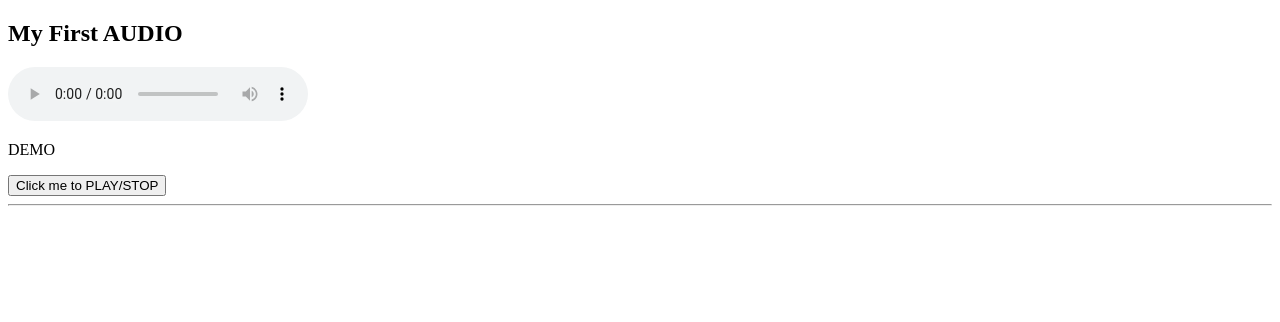
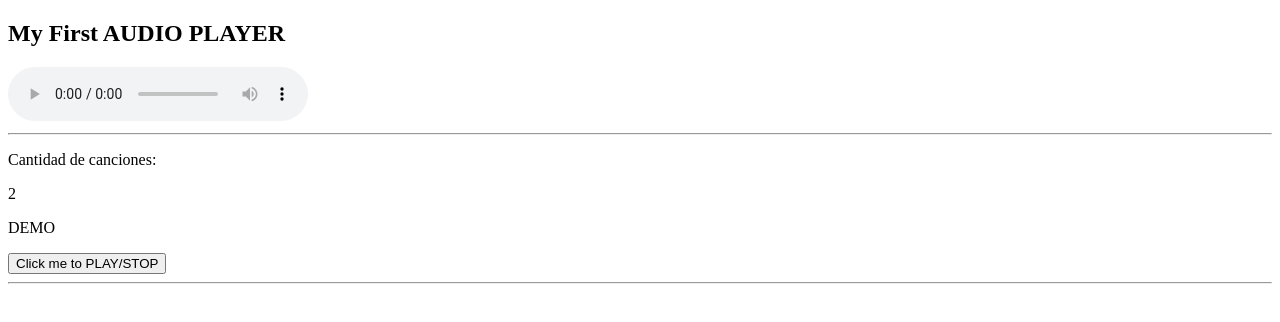
Before and after one commit to fonema/audio_test_01, a plain HTML site: page index.html in a window 1280 px wide. Drawn offline with Linux system fonts and the light colour scheme.

Commit message:
Update index.html

```diff
--- a/index.html
+++ b/index.html
@@ -3,6 +3,12 @@
 <body>
 
 <script>
+	var a = ["./mp3/int.mp3", "./mp3/min.mp3"]; //new Array();
+	function cargaArray(a){
+		document.getElementById('lblCantidadCanciones').innerHTML = a.length;
+	}
+
+
 	function calculaLapso(tsInicio, tsFin) {
 	  return tsFin - tsInicio;
 	}
@@ -28,11 +34,20 @@
 </script>
 
 
-<h2>My First AUDIO</h2>
+<h2>My First AUDIO PLAYER</h2>
 
-<audio src="./mp3/int.mp3" controls autoplay loop>
+<audio src="./mp3/int.mp3" id="aud01" controls autoplay loop>
 <p>Tu navegador no implementa audio</p>
 </audio>
+
+<hr>
+
+	<p>Cantidad de canciones: </p>
+	<p id="lblCantidadCanciones">0</p>
+	<script>
+	var a = ["./mp3/int.mp3", "./mp3/min.mp3"]; //new Array();
+	cargaArray(a);
+	</script>
 
 <p id="demo">DEMO</p>
 <button type="button"
```
